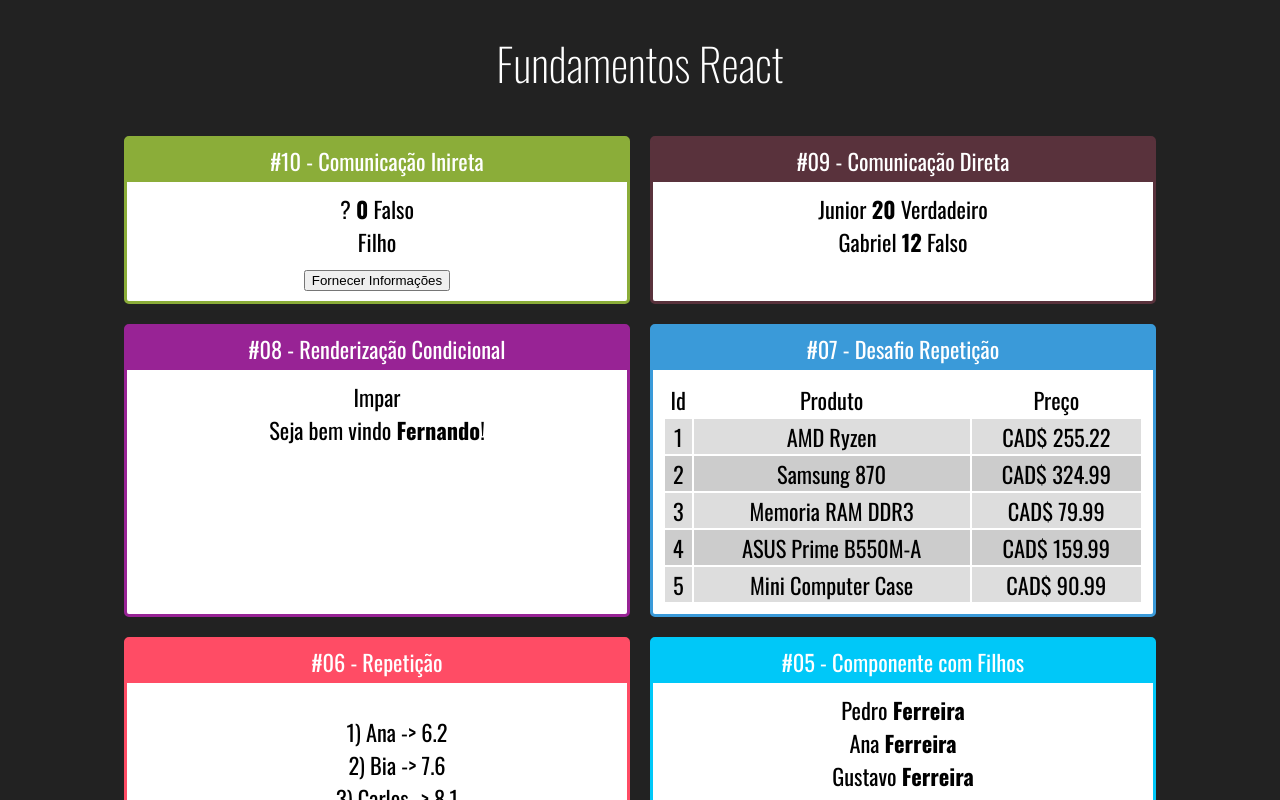
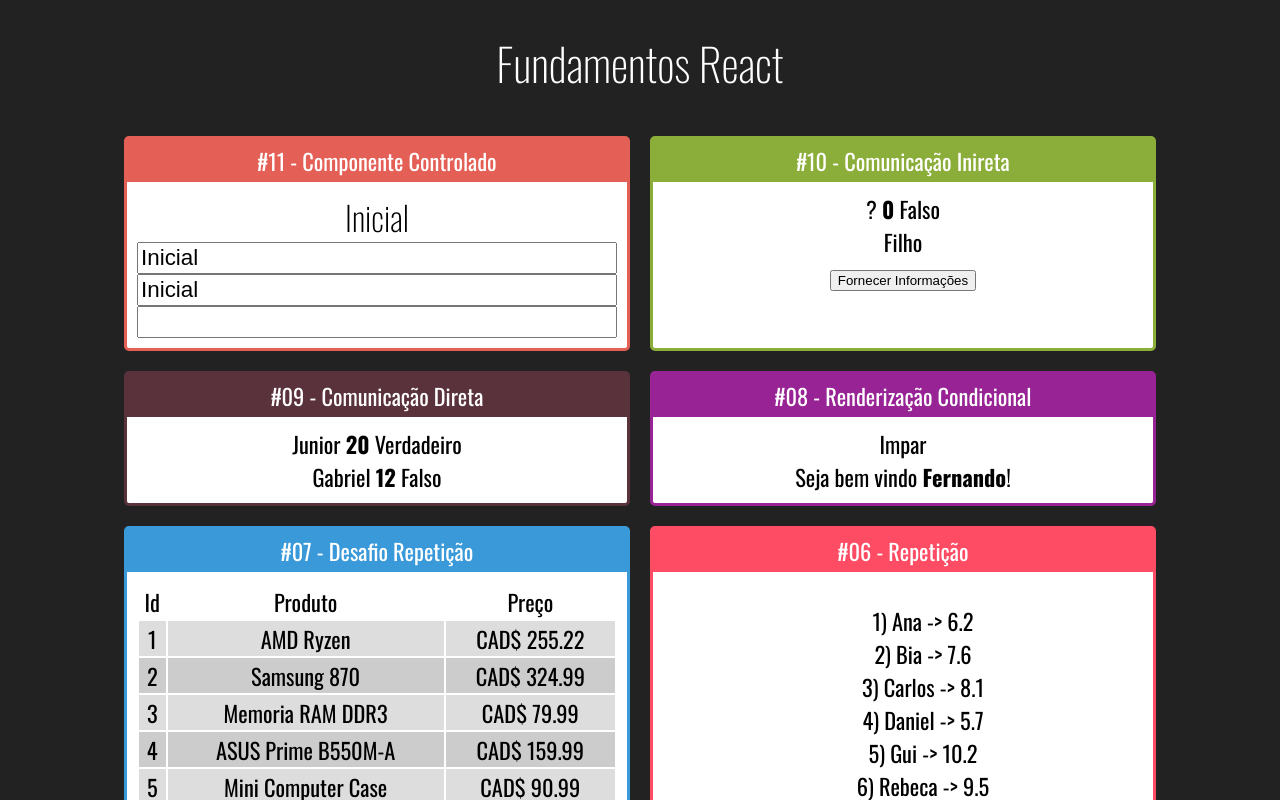
Before and after one commit to daniel-castilho/re-fundamentos, a React (Create React App) app: page / in a window 1280 px wide. Shown: the top 800 px of the page. Built offline with nearby package versions, Linux system fonts and the light colour scheme.

Commit message:
Controlled Components

```diff
--- a/src/App.jsx
+++ b/src/App.jsx
@@ -13,6 +13,7 @@
 import UsuarioInfo from './components/condicional/UsuarioInfo';
 import DiretaPai from './components/comunicacao/DiretaPai';
 import IndiretaPai from './components/comunicacao/IndiretaPai';
+import Input from './components/formulario/Input';
 
 import "./App.css";
 
@@ -21,6 +22,11 @@
 		<h1>Fundamentos React</h1>
 
 		<div className="Cards">
+			<Card titulo="#11 - Componente Controlado" color="#E45F56">
+				<Input></Input>
+			</Card>
+
+
 			<Card titulo="#10 - Comunicação Inireta" color="#8BAD39">
 				<IndiretaPai></IndiretaPai>
 			</Card>
--- /dev/null
+++ b/src/components/formulario/Input.css
@@ -0,0 +1,3 @@
+.Input input {
+    font-size: 1.4rem;
+}
--- /dev/null
+++ b/src/components/formulario/Input.jsx
@@ -0,0 +1,22 @@
+import React, { useState } from "react";
+
+import "./Input.css";
+
+export default (props) => {
+	const [valor, setValor] = useState("Inicial");
+
+    function quandoMudar(e) {
+        setValor(e.target.value);
+    }
+
+	return (
+		<div className="Input">
+            <h2>{valor}</h2>
+            <div style={{display: 'flex', flexDirection: 'column'}}>
+                <input value={valor} onChange={quandoMudar} />
+                <input value={valor} readOnly />
+                <input value={undefined} />
+            </div>
+		</div>
+	);
+};
```
